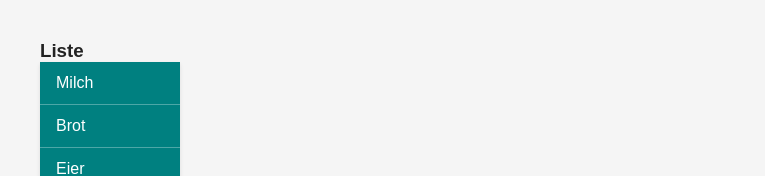
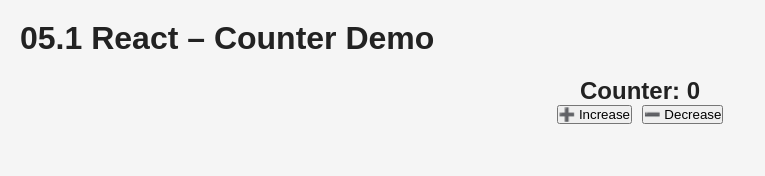
Before and after one commit to beyzauenal/WebBasics1, a React (Vite) app in the folder 4cWI_React_demo/: page / in a window 1280 px wide. Shown: the top 176 px of the page, without its empty margins (0-765 px from the left). Built offline with nearby package versions, Linux system fonts and the light colour scheme.

Commit message:
5.1_Komponenten State

```diff
--- /dev/null
+++ b/4cWI_React_demo/src/components/05_react/05.1_react/App.tsx
@@ -0,0 +1,12 @@
+import Counter from "./Counter";
+
+function App() {
+  return (
+    <div>
+      <h1>05.1 React – Counter Demo</h1>
+      <Counter />
+    </div>
+  );
+}
+
+export default App;
--- /dev/null
+++ b/4cWI_React_demo/src/components/05_react/05.1_react/Counter.tsx
@@ -0,0 +1,21 @@
+import { useState } from "react";
+
+function Counter() {
+  const [count, setCount] = useState(0);
+
+  return (
+    <div style={{ textAlign: "center", marginTop: "20px" }}>
+      <h2>Counter: {count}</h2>
+
+      <button onClick={() => setCount(count + 1)}>
+        ➕ Increase
+      </button>
+
+      <button onClick={() => setCount(count - 1)} style={{ marginLeft: "10px" }}>
+        ➖ Decrease
+      </button>
+    </div>
+  );
+}
+
+export default Counter;
--- a/4cWI_React_demo/src/main.tsx
+++ b/4cWI_React_demo/src/main.tsx
@@ -1,9 +1,11 @@
 import React from "react";
 import ReactDOM from "react-dom/client";
-import App from "./components/02_react/App.tsx";
+//import App from "./components/02_react/App.tsx";
 
 import "./index.css";
-//import App from "./components/02_react/02.1_react/App.tsx";
+// import App from "./components/02_react/02.1_react/App.tsx";
+import App from "./components/05_react/05.1_react/App.tsx";
+
 
 
 
```
